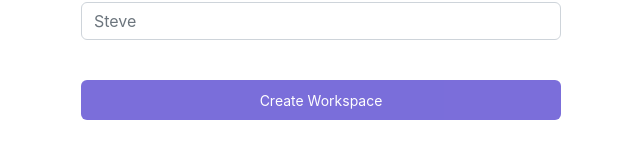
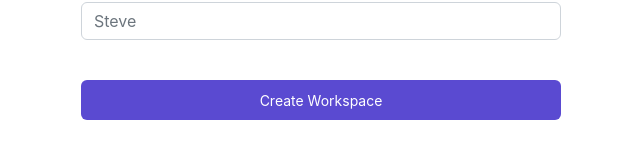
Before and after one commit to PrakharKopergaonkar/Cutshort-Mockup-Eden, a React (Create React App) app: page / in a window 1280 px wide. Shown: the part 664-820 px from the top of the page, without its empty margins (319-959 px from the left). Built offline with nearby package versions, Linux system fonts and the light colour scheme.

Commit message:
validation and image change

```diff
--- a/src/components/BasicDetails/BasicDetails.js
+++ b/src/components/BasicDetails/BasicDetails.js
@@ -1,4 +1,4 @@
-import React, { useState, useEffect, useMemo } from 'react'
+import React, { useState, useEffect} from 'react'
 import { Button, Form } from 'react-bootstrap';
 import PageHeading from '../PageHeading/PageHeading';
 import { useDispatch } from 'react-redux/es/hooks/useDispatch';
@@ -9,20 +9,37 @@ function BasicDetails() {
     const basicDetails = useSelector((state) => state.basicDetails)
     const [fullName, setFullName] = useState("");
     const [displayName, setDisplayName] = useState("");
+    const [errorFullName, setErrorFullName] = useState(false);
+    const [errorDisplayName, setErrorDisplayName] = useState(false);
     const dispatch = useDispatch();
 
     useEffect(() => {
         setFullName(basicDetails.fullName);
         setDisplayName(basicDetails.displayName);
-    },[basicDetails])
+    }, [basicDetails])
 
-    const disableNext = useMemo(() => {
-        return fullName.trim().length===0 || displayName.trim().length===0
-    }, [fullName, displayName])
+
 
     const handleSubmit = () => {
-        dispatch(setBasicDetails(fullName, displayName))
-        dispatch(incrementStep())
+        let valid = true;
+        if (fullName.trim().length === 0) {
+            setErrorFullName(true);
+            valid = false
+        } else {
+            setErrorFullName(false)
+        }
+
+        if (displayName.trim().length === 0) {
+            setErrorDisplayName(true);
+            valid = false
+        } else {
+            setErrorDisplayName(false)
+        }
+
+        if (valid) {
+            dispatch(setBasicDetails(fullName, displayName))
+            dispatch(incrementStep())
+        }
     }
     return (
         <div>
@@ -37,7 +54,7 @@ function BasicDetails() {
                     placeholder="Steve Jobs"
                     value={fullName}
                     onChange={(e) => setFullName(e.target.value)}
-                    required
+                    style={{borderColor: errorFullName ? "red" : ""}}
                 />
             </Form.Group>
 
@@ -47,10 +64,11 @@ function BasicDetails() {
                     placeholder="Steve"
                     value={displayName}
                     onChange={(e) => setDisplayName(e.target.value)}
+                    style={{borderColor: errorDisplayName ? "red" : ""}}
                 />
             </Form.Group>
             <br />
-            <Button className="commonSubmitButton" onClick={handleSubmit} disabled={disableNext}>
+            <Button className="commonSubmitButton" onClick={handleSubmit}>
                 Create Workspace
             </Button>
         </div>
--- a/src/components/WorkspaceDetails/WorkspaceDetails.js
+++ b/src/components/WorkspaceDetails/WorkspaceDetails.js
@@ -1,4 +1,4 @@
-import React, { useState, useEffect, useMemo } from 'react'
+import React, { useState, useEffect } from 'react'
 import { useSelector } from 'react-redux/es/exports';
 import PageHeading from '../PageHeading/PageHeading'
 import { Button, Form } from 'react-bootstrap';
@@ -10,19 +10,23 @@ function WorkplaceDetails() {
     const dispatch = useDispatch();
     const [workspaceName, setWorkspaceName] = useState("");
     const [displayName, setDisplayName] = useState("");
+    const [errorWorkspaceName, setErrorWorkspaceName] = useState(false)
 
     useEffect(() => {
         setWorkspaceName(workspaceDetails.workspaceName)
         setDisplayName(workspaceDetails.displayName)
     }, [workspaceDetails])
 
-    const disableNext = useMemo(() => {
-        return workspaceName.trim().length === 0
-    }, [workspaceName])
+
 
     const handleSubmit = () => {
-        dispatch(setWorkspaceDetails(workspaceName, displayName))
-        dispatch(incrementStep())
+        if (workspaceName.trim().length === 0) {
+            setErrorWorkspaceName(true)
+        } else {
+            setErrorWorkspaceName(false);
+            dispatch(setWorkspaceDetails(workspaceName, displayName))
+            dispatch(incrementStep())
+        }
     }
     return (
         <div>
@@ -37,17 +41,18 @@ function WorkplaceDetails() {
                     placeholder="Eden"
                     value={workspaceName}
                     onChange={(e) => setWorkspaceName(e.target.value)}
+                    style={{borderColor: errorWorkspaceName ? "red" : ""}}
                 />
             </Form.Group>
 
             <Form.Group className="mb-3" controlId="formDisplayName">
                 <Form.Label>Display Name </Form.Label>
-                <Form.Label style={{color:"lightgrey"}}> &nbsp; (optional) </Form.Label>
+                <Form.Label style={{ color: "lightgrey" }}> &nbsp; (optional) </Form.Label>
                 <div style={{ display: "flex" }}>
                     <Form.Control
                         placeholder='www.eden.com/'
                         disabled
-                        style={{width:"45%"}}
+                        style={{ width: "45%" }}
                     />
                     <Form.Control
                         placeholder="Example"
@@ -57,7 +62,7 @@ function WorkplaceDetails() {
                 </div>
             </Form.Group>
             <br />
-            <Button className="commonSubmitButton" onClick={handleSubmit} disabled={disableNext}>
+            <Button className="commonSubmitButton" onClick={handleSubmit}>
                 Create Workspace
             </Button>
         </div>
```
Also changed, not shown: public/images/user1.svg.
